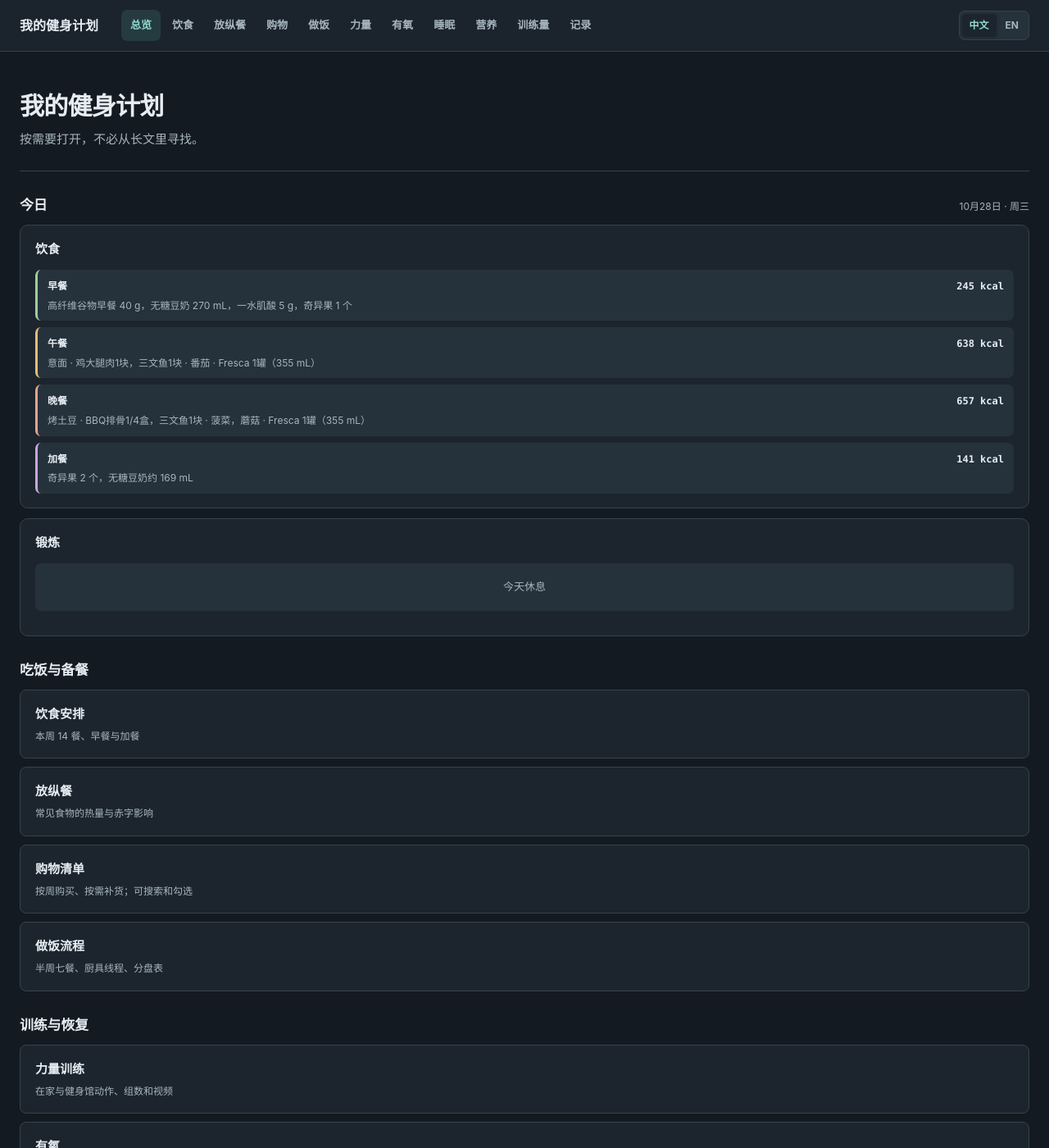
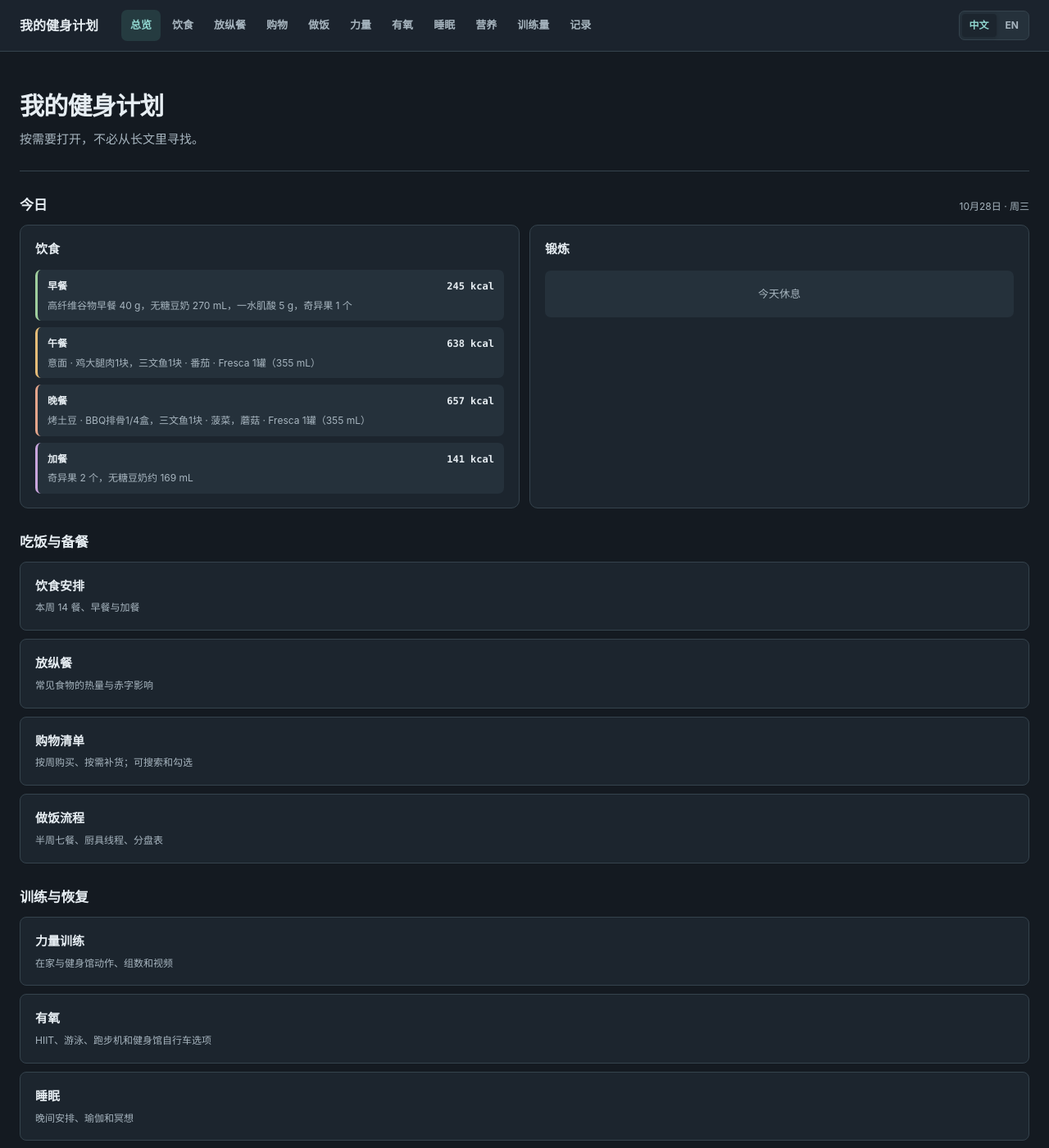
Before and after one commit to yunhaixiang/fitness, a Jekyll site: the page built from index.html, in a window 1280 px wide and 1400 px high. Shown: the whole window at 82% size. Built offline with Jekyll 4.4.1, drawn with Linux system fonts in a browser that asks for light colours.

Commit message:
Show Today panels side by side

```diff
--- a/assets/site.css
+++ b/assets/site.css
@@ -99,7 +99,7 @@ img{max-width:100%;height:auto}
 .today-cardio a{text-decoration:none;color:var(--accent)}
 .today-cardio a:hover{text-decoration:underline}
 .today-rest{padding:18px 12px;background:var(--soft);border-radius:7px;text-align:center;color:var(--muted);font-size:13px}
-@media(max-width:850px){.today-grid{grid-template-columns:1fr}}
+@media(max-width:700px){.today-grid{grid-template-columns:none;grid-auto-flow:column;grid-auto-columns:minmax(280px,min(85vw,440px));overflow-x:auto;scroll-snap-type:x proximity;padding-bottom:6px}.today-panel{scroll-snap-align:start}}
 
 .link-grid{display:grid;grid-template-columns:repeat(3,minmax(0,1fr));gap:10px}
 .link-grid.food-link-grid{grid-template-columns:repeat(2,minmax(0,1fr))}
@@ -362,7 +362,7 @@ img{max-width:100%;height:auto}
 @media(max-width:900px){.cardio-option-grid{grid-template-columns:none;grid-auto-flow:column;grid-auto-columns:minmax(240px,min(75vw,320px));overflow-x:auto;scroll-snap-type:x proximity;padding-bottom:6px}.cardio-option-card{scroll-snap-align:start}}
 
 /* Keep the other card collections as single-column lists. */
-.today-grid,.link-grid,.link-grid.food-link-grid,.metrics-strip,
+.link-grid,.link-grid.food-link-grid,.metrics-strip,
 .diet-meal-list,.diet-treat-grid,.visual-card-grid,.visual-training-list,
 .record-card-grid,.volume-detail-grid{grid-template-columns:minmax(0,1fr)}
 .visual-card-grid.visual-nutrient-grid{grid-template-columns:repeat(3,minmax(0,1fr))}
```
